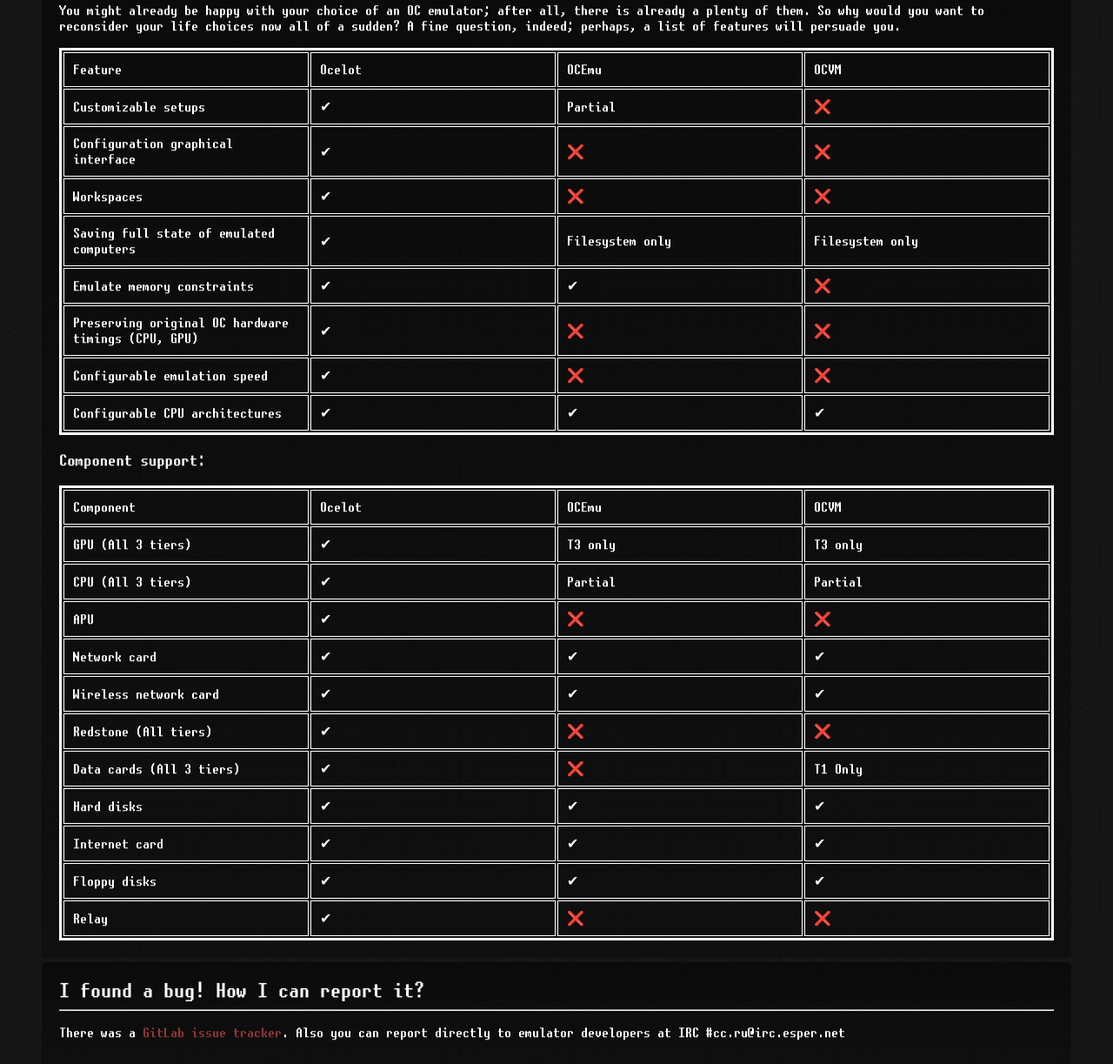
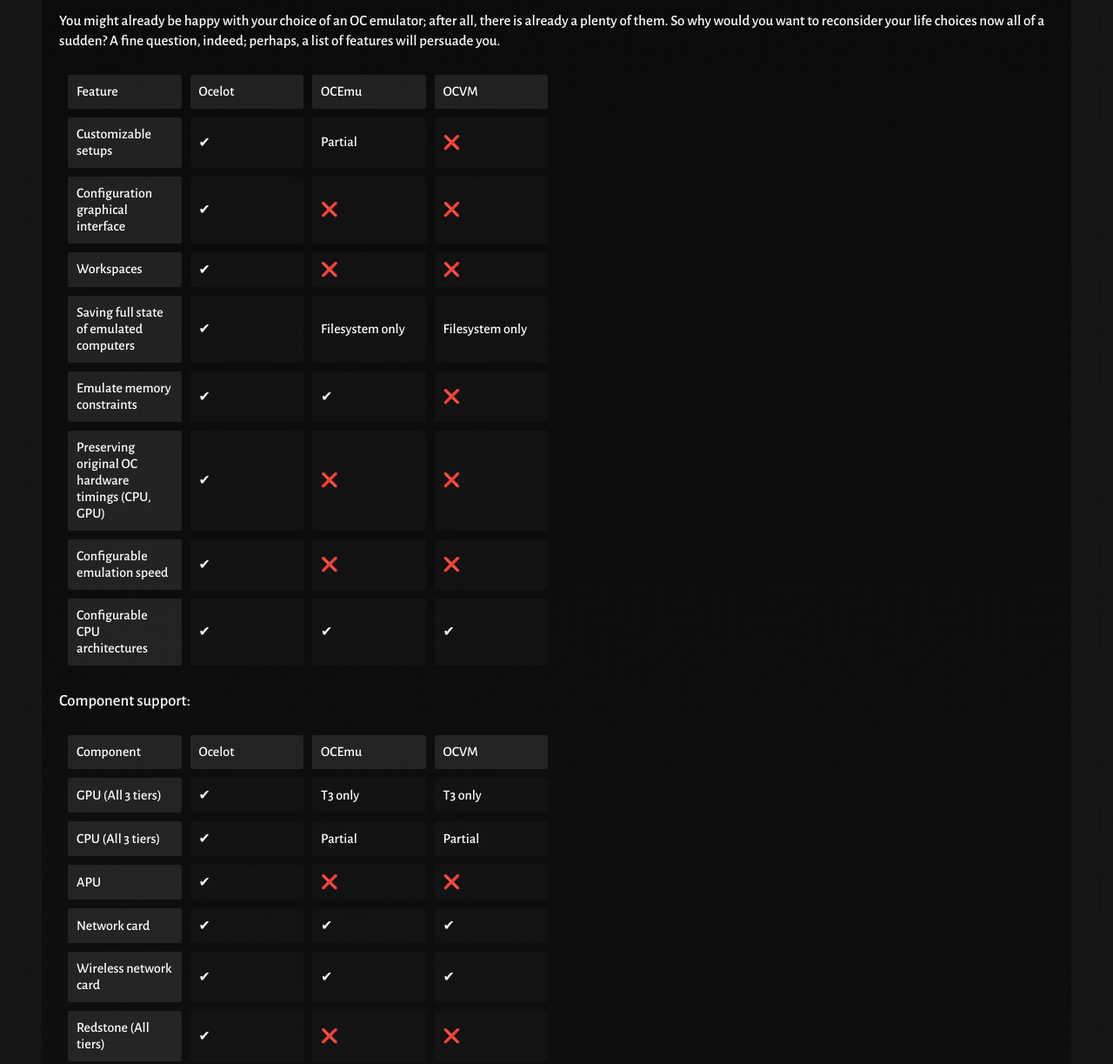
Before and after one commit to Ziadking/Ocelot-Online, a plain HTML site: page static/faq.html in a window 1280 px wide. Shown: the part 259-1482 px from the top of the page at 87% size. Drawn offline with Linux system fonts and the light colour scheme.

Commit message:
Changed fonts, small HTML refactoring

```diff
--- a/static/css/style.css
+++ b/static/css/style.css
@@ -3,6 +3,16 @@
     src: url("/fonts/unscii-16.woff");
     font-smooth: never;
     -webkit-font-smoothing: none;
+}
+
+@font-face {
+    font-family: "Alegreya Sans";
+    src: url("/fonts/alegreya-sans.woff2");
+}
+
+@font-face {
+    font-family: "Homenaje";
+    src: url("/fonts/homenaje.woff");
 }
 
 @keyframes cursor-blink {
@@ -66,16 +76,21 @@
     margin: 0;
     padding: 0;
     background: url("/images/pcb.png");
-    font-family: "unscii";
+    font-family: 'Alegreya Sans', 'sans-serif';
+}
+
+p {
+    line-height: 1.35em;
+    font-size: 17px;
 }
 
 h1 {
-    text-shadow: 5px 5px 10px black;
+    font-family: 'unscii';
 }
 
 h2 {
-    font-weight: normal;
     margin: 0px;
+    font-family: 'Homenaje';
 }
 
 h3 {
@@ -89,6 +104,13 @@
 
 ul {
     list-style-type: none;
+    font-family: 'Courier New', Courier, monospace;
+    font-weight: 800;
+    font-size: 17px;
+}
+
+ul>* {
+    margin: 0 5px;
 }
 
 li {
@@ -132,20 +154,27 @@
 }
 
 table {
-    border: 3px solid white;
     table-layout: fixed;
-    width: 100%;
+    width: 50%;
+    border-spacing: 10px 10px;
 }
 
 th, td {
+    background-color: rgba(46, 46, 46, 0.18);
     padding: 10px;
-    border: 1px solid white;
+    border-radius: 2px;
+}
+
+.header {
+    background-color: #ffffff17;
 }
 
 header {
     position: relative;
     overflow: hidden;
     padding: 0;
+    background: linear-gradient(rgba(0, 0, 0, 0.7),
+            rgba(0, 0, 0, 0));
 }
 
 
@@ -162,7 +191,7 @@
 }
 
 .codeblock {
-    background-color: rgb(54, 54, 54);
+    background-color: rgb(46, 46, 46);
     padding: 10px;
 }
 
@@ -211,6 +240,14 @@
     animation: cursor-blink 1s steps(2) infinite;
 }
 
+.heading-title h2 {
+    font-family: 'unscii';
+}
+
+.heading-title ul {
+    padding: 20px;
+}
+
 
 .heading-title {
     color: White;
@@ -227,6 +264,7 @@
     display: flex;
     flex-wrap: wrap;
     justify-content: center;
+    margin-top: 5px;
 }
 
 .feature-img {
@@ -236,6 +274,11 @@
 .feature-content {
     display: flex;
     flex-direction: row;
+    font-family: 'Alegreya Sans', 'sans-serif';
+}
+
+.feature-content p {
+    margin: 0;
 }
 
 .feature {
@@ -243,15 +286,17 @@
     color: White;
     width: 500px;
     height: 20%;
-    padding: 20px;
+    padding: 25px;
     margin: 5px;
     border-radius: 5px;
+    font-family: 'Homenaje';
 }
 
 kbd {
     border-radius: 3px;
     padding: 1px 2px 0;
     border: 1px solid white;
+    font-family: 'Alegreya Sans', 'sans-serif';
 }
 
 .faq {
--- a/static/faq.html
+++ b/static/faq.html
@@ -1,11 +1,9 @@
 <!DOCTYPE html>
 <html>
-
 <head>
     <title>Ocelot Desktop | FAQ</title>
     <link rel="shortcut icon" type="image/png" href="/favicon.png">
     <link rel="stylesheet" href="/css/style.css">
-    <meta charset="utf-8">
     <meta name="viewport" content="width=device-width, initial-scale=1">
 </head>
 
@@ -19,6 +17,7 @@
             <li><a href="https://gitlab.com/cc-ru/ocelot/ocelot-desktop">gitlab</a></li>
         </ul>
     </header>
+
     <div class="faq">
         <h2>FAQ - Frequently Asking Questions</h2>
         <p>If you have a question check out FAQ first</p>
@@ -33,55 +32,55 @@
             A fine question, indeed; perhaps, a list of features will persuade you.</p>
         <table>
             <tr>
-                <td>Feature</td>
-                <td>Ocelot</td>
-                <td>OCEmu</td>
-                <td>OCVM</td>
+                <td class="header">Feature</td>
+                <td class="header">Ocelot</td>
+                <td class="header">OCEmu</td>
+                <td class="header">OCVM</td>
             </tr>
             <tr>
-                <td>Customizable setups</td>
+                <td class="header">Customizable setups</td>
                 <td>✔</td>
                 <td>Partial</td>
                 <td>❌</td>
             </tr>
             <tr>
-                <td>Configuration graphical interface</td>
+                <td class="header">Configuration graphical interface</td>
                 <td>✔</td>
                 <td>❌</td>
                 <td>❌</td>
             </tr>
             <tr>
-                <td>Workspaces</td>
+                <td class="header">Workspaces</td>
                 <td>✔</td>
                 <td>❌</td>
                 <td>❌</td>
             </tr>
             <tr>
-                <td>Saving full state of emulated computers</td>
+                <td class="header">Saving full state of emulated computers</td>
                 <td>✔</td>
                 <td>Filesystem only</td>
                 <td>Filesystem only</td>
             </tr>
             <tr>
-                <td>Emulate memory constraints</td>
+                <td class="header">Emulate memory constraints</td>
                 <td>✔</td>
                 <td>✔</td>
                 <td>❌</td>
             </tr>
             <tr>
-                <td>Preserving original OC hardware timings (CPU, GPU)</td>
+                <td class="header">Preserving original OC hardware timings (CPU, GPU)</td>
                 <td>✔</td>
                 <td>❌</td>
                 <td>❌</td>
             </tr>
             <tr>
-                <td>Configurable emulation speed</td>
+                <td class="header">Configurable emulation speed</td>
                 <td>✔</td>
                 <td>❌</td>
                 <td>❌</td>
             </tr>
             <tr>
-                <td>Configurable CPU architectures</td>
+                <td class="header">Configurable CPU architectures</td>
                 <td>✔</td>
                 <td>✔</td>
                 <td>✔</td>
@@ -90,73 +89,73 @@
         <h3>Component support:</h3>
         <table>
             <tr>
-                <td>Component</td>
-                <td>Ocelot</td>
-                <td>OCEmu</td>
-                <td>OCVM</td>
+                <td class="header">Component</td>
+                <td class="header">Ocelot</td>
+                <td class="header">OCEmu</td>
+                <td class="header">OCVM</td>
             </tr>
             <tr>
-                <td>GPU (All 3 tiers)</td>
+                <td class="header">GPU (All 3 tiers)</td>
                 <td>✔</td>
                 <td>T3 only</td>
                 <td>T3 only</td>
             </tr>
             <tr>
-                <td>CPU (All 3 tiers)</td>
+                <td class="header">CPU (All 3 tiers)</td>
                 <td>✔</td>
                 <td>Partial</td>
                 <td>Partial</td>
             </tr>
             <tr>
-                <td>APU</td>
+                <td class="header">APU</td>
                 <td>✔</td>
                 <td>❌</td>
                 <td>❌</td>
             </tr>
             <tr>
-                <td>Network card</td>
+                <td class="header">Network card</td>
                 <td>✔</td>
                 <td>✔</td>
                 <td>✔</td>
             </tr>
             <tr>
-                <td>Wireless network card</td>
+                <td class="header">Wireless network card</td>
                 <td>✔</td>
                 <td>✔</td>
                 <td>✔</td>
             </tr>
             <tr>
-                <td>Redstone (All tiers)</td>
+                <td class="header">Redstone (All tiers)</td>
                 <td>✔</td>
                 <td>❌</td>
                 <td>❌</td>
             </tr>
             <tr>
-                <td>Data cards (All 3 tiers)</td>
+                <td class="header">Data cards (All 3 tiers)</td>
                 <td>✔</td>
                 <td>❌</td>
                 <td>T1 Only</td>
             </tr>
             <tr>
-                <td>Hard disks</td>
+                <td class="header">Hard disks</td>
                 <td>✔</td>
                 <td>✔</td>
                 <td>✔</td>
             </tr>
             <tr>
-                <td>Internet card</td>
+                <td class="header">Internet card</td>
                 <td>✔</td>
                 <td>✔</td>
                 <td>✔</td>
             </tr>
             <tr>
-                <td>Floppy disks</td>
+                <td class="header">Floppy disks</td>
                 <td>✔</td>
                 <td>✔</td>
                 <td>✔</td>
             </tr>
             <tr>
-                <td>Relay</td>
+                <td class="header">Relay</td>
                 <td>✔</td>
                 <td>❌</td>
                 <td>❌</td>
@@ -167,7 +166,8 @@
     <div class="faq">
         <h2>I found a bug! How I can report it?</h2>
         <hr>
-        <p>There was a <a href="https://gitlab.com/cc-ru/ocelot/ocelot-desktop/-/issues">GitLab issue tracker</a>. Also
+        <p>Yes! You can report bugs on the <a href="https://gitlab.com/cc-ru/ocelot/ocelot-desktop/-/issues">GitLab
+                issue tracker</a>. Also
             you can report directly to emulator developers at IRC #cc.ru@irc.esper.net</p>
     </div>
 
@@ -187,19 +187,10 @@
     <div class="faq">
         <h2>How to change screen scaling?</h2>
         <hr>
-        <p>Just drag drag the bottom-right corner of the window to resize screen scaling. Screen are resized by steps
+        <p>Just drag drag the bottom-right corner of the window to resize screen scale. Screen are resized by steps
             like: 1/1 (100%);
             1/2 (50%); 1/4 (25%); ... If you want to <strong>SCALE</strong> above 100% - you need to press
             <kbd>Shift</kbd> key while dragging
-        </p>
-    </div>
-
-    <div class="faq">
-        <h2>Computers won't start (beep...beep, red blinking diode)</h2>
-        <hr>
-        <p>Probably, you running under Windows™ operating system and run ocelot from search results bar in
-            <code>explorer.exe</code> or directly from browser's download manager. To resolve this issue run ocelot
-            directly within directory.
         </p>
     </div>
 
@@ -240,5 +231,4 @@
         <p>Powered by the forest spirit. &copy 2022 The Ocelot Development Team.</p>
     </footer>
 </body>
-
 </html>
```
Also changed, not shown: template/index.mustache (+0 -8 lines), static/fonts/alegreya-sans.woff2 (added), static/fonts/homenaje.woff (added).
